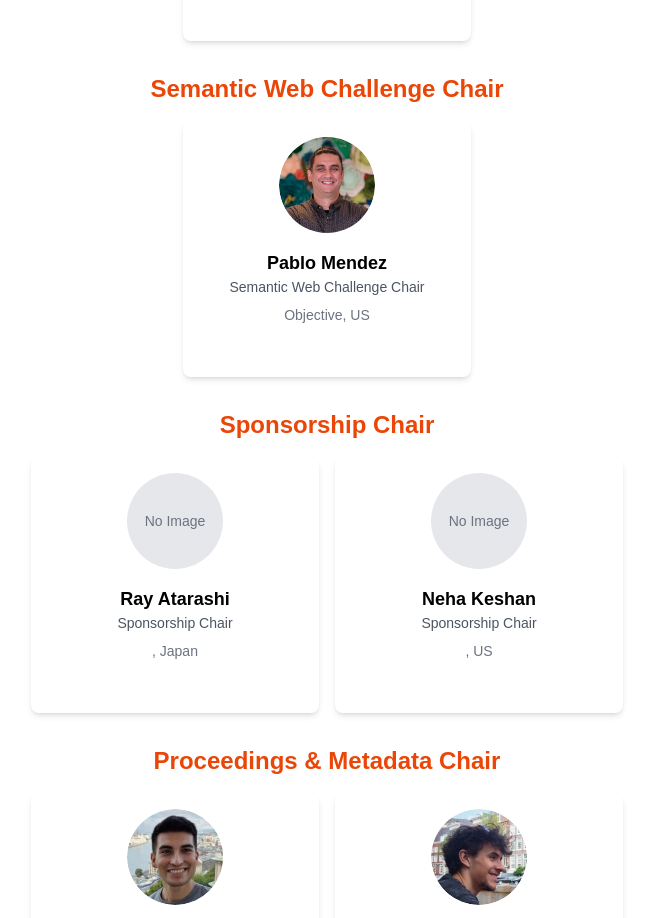
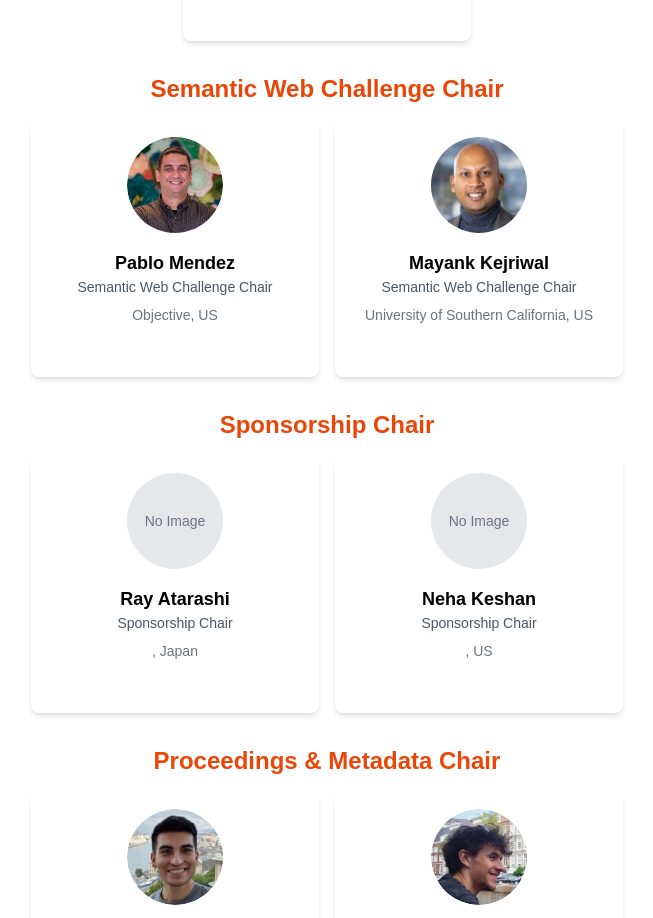
Before and after one commit to iswc-conf/iswc2025, a React (Create React App) app: page /#/organizing_committee in a window 1280 px wide. Shown: the part 3940-4858 px from the top of the page, without its empty margins (313-966 px from the left). Built offline with nearby package versions, Linux system fonts and the light colour scheme.

Commit message:
add mayank

```diff
--- a/src/components/assests/organizing/organizing.js
+++ b/src/components/assests/organizing/organizing.js
@@ -22,6 +22,7 @@ import oktie from "./oktie_hassanzadeh.png";
 import shenghui from "./shenghui_wang.png";
 import pablo from "./pablo_mendez.png";
 import irene from "./irene_celino.png";
+import mayank from "./mayank_kejriwal.png";
 
 const organizers = {
   "General Chair": [
@@ -159,6 +160,12 @@ const organizers = {
       institution: 'Objective',
       country: 'US',
     },
+    {
+      name: 'Mayank Kejriwal',
+      img: mayank,
+      institution: 'University of Southern California',
+      country: 'US',
+    },
   ],
   "Sponsorship Chair": [
     {
```
Also changed, not shown: src/components/assests/organizing/mayank_kejriwal.png (added).
